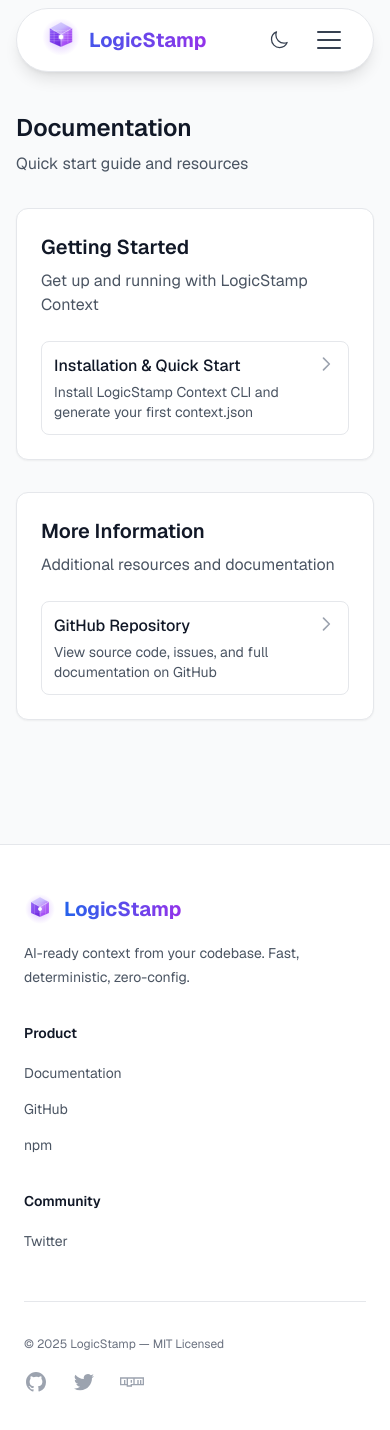
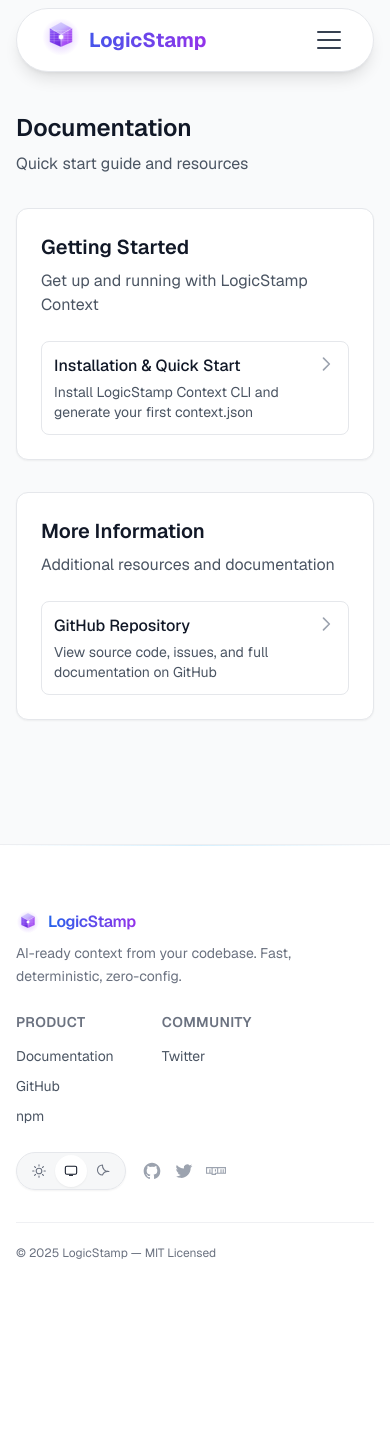
Before and after one commit to LogicStamp/logicstamp.dev, a Next.js app: page /docs in a window 390 px wide. Shown: the top 1430 px of the page. After the commit the page ends 1327 px from the top, so only its background shows below. Built offline with nearby package versions, Linux system fonts and the light colour scheme.

Commit message:
Implement theme toggle functionality and enhance footer and header components. Added ThemeToggle component for user theme preference selection. Updated Footer and Header to integrate theme toggle and improve layout and styling.

```diff
--- a/src/components/Footer.tsx
+++ b/src/components/Footer.tsx
@@ -1,5 +1,6 @@
 import AnimatedSection from './AnimatedSection'
 import LogicStampLogo from './LogicStampLogo'
+import ThemeToggle from './ThemeToggle'
 
 const navigation = {
   product: [
@@ -14,39 +15,42 @@ const navigation = {
 
 export default function Footer() {
   return (
-    <footer className="bg-white dark:bg-gray-900 border-t border-gray-200 dark:border-gray-800">
-      <div className="mx-auto max-w-7xl px-6 py-12 lg:px-8 lg:py-16">
-        {/* Main Footer Content */}
-        <div className="grid grid-cols-1 gap-8 lg:grid-cols-3">
-          {/* Logo and Tagline */}
+    <footer className="border-t border-gray-200/70 dark:border-gray-800/80 bg-white/80 dark:bg-gray-950/60 backdrop-blur">
+      {/* Faint gradient accent line */}
+      <div className="h-px w-full bg-gradient-to-r from-transparent via-primary-200/60 dark:via-secondary-700/60 to-transparent" />
+
+      <div className="mx-auto max-w-6xl px-4 sm:px-6 lg:px-8 py-16">
         <AnimatedSection direction="up" delay={0}>
-            <div>
+          <div className="flex flex-col gap-8 md:gap-6">
+            {/* Top row: logo + nav + controls */}
+            <div className="flex flex-col gap-6 md:flex-row md:items-start md:justify-between">
+              {/* Logo + Tagline */}
+              <div className="min-w-0 pr-4 md:pr-8">
                 <a href="/" className="flex items-center gap-2 group">
-                <LogicStampLogo className="logicstamp-logo" size={32} />
-                <span className="text-xl font-bold bg-gradient-to-r from-blue-600 to-purple-600 dark:from-blue-400 dark:to-purple-400 bg-clip-text text-transparent">
+                  <LogicStampLogo className="logicstamp-logo" size={24} />
+                  <span className="text-base font-semibold tracking-tight bg-gradient-to-r from-blue-600 to-purple-600 dark:from-blue-400 dark:to-purple-400 bg-clip-text text-transparent">
                     LogicStamp
                   </span>
                 </a>
-              <p className="mt-4 text-sm lg:text-base leading-6 text-gray-600 dark:text-gray-400">
+                <p className="mt-2 max-w-xs text-sm leading-relaxed text-gray-500 dark:text-gray-400">
                   AI-ready context from your codebase. Fast, deterministic, zero-config.
                 </p>
               </div>
-          </AnimatedSection>
 
-          {/* Product */}
-          <AnimatedSection direction="up" delay={100}>
+              {/* Product / Community columns */}
+              <div className="flex flex-wrap gap-y-4 gap-x-12 lg:gap-x-20 text-sm md:justify-center">
                 <div>
-              <h3 className="text-sm lg:text-base font-semibold leading-6 text-gray-900 dark:text-white">
+                  <h3 className="text-sm font-semibold uppercase tracking-wide text-gray-500 dark:text-gray-400">
                     Product
                   </h3>
-              <ul role="list" className="mt-4 space-y-3">
+                  <ul role="list" className="mt-3 space-y-1.5">
                     {navigation.product.map((item) => (
                       <li key={item.name}>
                         <a
                           href={item.href}
                           target={item.external ? '_blank' : undefined}
                           rel={item.external ? 'noopener noreferrer' : undefined}
-                      className="text-sm lg:text-base leading-6 text-gray-600 dark:text-gray-400 hover:text-gray-900 dark:hover:text-white transition-colors"
+                          className="text-sm leading-6 text-gray-600 dark:text-gray-400 hover:text-gray-900 dark:hover:text-white transition-colors"
                         >
                           {item.name}
                         </a>
@@ -54,22 +58,19 @@ export default function Footer() {
                     ))}
                   </ul>
                 </div>
-          </AnimatedSection>
 
-          {/* Community */}
-          <AnimatedSection direction="up" delay={200}>
                 <div>
-              <h3 className="text-sm lg:text-base font-semibold leading-6 text-gray-900 dark:text-white">
+                  <h3 className="text-sm font-semibold uppercase tracking-wide text-gray-500 dark:text-gray-400">
                     Community
                   </h3>
-              <ul role="list" className="mt-4 space-y-3">
+                  <ul role="list" className="mt-3 space-y-1.5">
                     {navigation.community.map((item) => (
                       <li key={item.name}>
                         <a
                           href={item.href}
                           target={item.external ? '_blank' : undefined}
                           rel={item.external ? 'noopener noreferrer' : undefined}
-                      className="text-sm lg:text-base leading-6 text-gray-600 dark:text-gray-400 hover:text-gray-900 dark:hover:text-white transition-colors"
+                          className="text-sm leading-6 text-gray-600 dark:text-gray-400 hover:text-gray-900 dark:hover:text-white transition-colors"
                         >
                           {item.name}
                         </a>
@@ -77,24 +78,20 @@ export default function Footer() {
                     ))}
                   </ul>
                 </div>
-          </AnimatedSection>
               </div>
 
-        {/* Bottom Bar */}
-        <AnimatedSection direction="up" delay={300}>
-          <div className="mt-12 border-t border-gray-200 dark:border-gray-800 pt-8 flex flex-col md:flex-row md:items-center md:justify-between">
-            <p className="text-xs lg:text-sm leading-5 text-gray-500 dark:text-gray-400">
-              &copy; 2025 LogicStamp — MIT Licensed
-            </p>
-            <div className="mt-4 md:mt-0 flex space-x-6">
+              {/* Theme toggle + icons */}
+              <div className="flex items-center justify-start gap-4 md:justify-end">
+                <ThemeToggle compact />
+                <div className="flex items-center gap-3">
                   <a
                     href="https://github.com/logicstamp/logicstamp-context"
                     target="_blank"
                     rel="noopener noreferrer"
-                className="text-gray-400 hover:text-gray-500 dark:hover:text-gray-300 transition-colors duration-200 hover-lift"
+                    className="text-gray-400 hover:text-gray-600 dark:hover:text-gray-300 transition-colors duration-200 hover-lift"
                   >
                     <span className="sr-only">GitHub</span>
-                <svg className="h-6 w-6" fill="currentColor" viewBox="0 0 24 24" aria-hidden="true">
+                    <svg className="h-5 w-5" fill="currentColor" viewBox="0 0 24 24" aria-hidden="true">
                       <path
                         fillRule="evenodd"
                         d="M12 2C6.477 2 2 6.484 2 12.017c0 4.425 2.865 8.18 6.839 9.504.5.092.682-.217.682-.483 0-.237-.008-.868-.013-1.703-2.782.605-3.369-1.343-3.369-1.343-.454-1.158-1.11-1.466-1.11-1.466-.908-.62.069-.608.069-.608 1.003.07 1.531 1.032 1.531 1.032.892 1.53 2.341 1.088 2.91.832.092-.647.35-1.088.636-1.338-2.22-.253-4.555-1.113-4.555-4.951 0-1.093.39-1.988 1.029-2.688-.103-.253-.446-1.272.098-2.65 0 0 .84-.27 2.75 1.026A9.564 9.564 0 0112 6.844c.85.004 1.705.115 2.504.337 1.909-1.296 2.747-1.027 2.747-1.027.546 1.379.202 2.398.1 2.651.64.7 1.028 1.595 1.028 2.688 0 3.848-2.339 4.695-4.566 4.943.359.309.678.92.678 1.855 0 1.338-.012 2.419-.012 2.747 0 .268.18.58.688.482A10.019 10.019 0 0022 12.017C22 6.484 17.522 2 12 2z"
@@ -106,10 +103,10 @@ export default function Footer() {
                     href="https://twitter.com/logicstamp"
                     target="_blank"
                     rel="noopener noreferrer"
-                className="text-gray-400 hover:text-gray-500 dark:hover:text-gray-300 transition-colors duration-200 hover-lift"
+                    className="text-gray-400 hover:text-gray-600 dark:hover:text-gray-300 transition-colors duration-200 hover-lift"
                   >
                     <span className="sr-only">Twitter</span>
-                <svg className="h-6 w-6" fill="currentColor" viewBox="0 0 24 24" aria-hidden="true">
+                    <svg className="h-5 w-5" fill="currentColor" viewBox="0 0 24 24" aria-hidden="true">
                       <path d="M8.29 20.251c7.547 0 11.675-6.253 11.675-11.675 0-.178 0-.355-.012-.53A8.348 8.348 0 0022 5.92a8.19 8.19 0 01-2.357.646 4.118 4.118 0 001.804-2.27 8.224 8.224 0 01-2.605.996 4.107 4.107 0 00-6.993 3.743 11.65 11.65 0 01-8.457-4.287 4.106 4.106 0 001.27 5.477A4.072 4.072 0 012.8 9.713v.052a4.105 4.105 0 003.292 4.022 4.095 4.095 0 01-1.853.07 4.108 4.108 0 003.834 2.85A8.233 8.233 0 012 18.407a11.616 11.616 0 006.29 1.84" />
                     </svg>
                   </a>
@@ -117,13 +114,22 @@ export default function Footer() {
                     href="https://www.npmjs.com/package/logicstamp-context"
                     target="_blank"
                     rel="noopener noreferrer"
-                className="text-gray-400 hover:text-gray-500 dark:hover:text-gray-300 transition-colors duration-200 hover-lift"
+                    className="text-gray-400 hover:text-gray-600 dark:hover:text-gray-300 transition-colors duration-200 hover-lift"
                   >
                     <span className="sr-only">npm</span>
-                <svg className="h-6 w-6" fill="currentColor" viewBox="0 0 24 24" aria-hidden="true">
+                    <svg className="h-5 w-5" fill="currentColor" viewBox="0 0 24 24" aria-hidden="true">
                       <path d="M0 7.334v8h6.666v1.332H12v-1.332h12v-8H0zm6.666 6.664H5.334v-4H3.999v4H1.335V8.667h5.331v5.331zm4 0v1.336H8.001V8.667h5.334v5.332h-2.669v-.001zm12.001 0h-1.33v-4h-1.336v4h-1.335v-4h-1.33v4h-2.671V8.667h8.002v5.331zM10.665 10H12v2.667h-1.335V10z" />
                     </svg>
                   </a>
+                </div>
+              </div>
+            </div>
+
+            {/* Bottom bar */}
+            <div className="flex flex-col items-start gap-3 border-t border-gray-200/60 dark:border-gray-800/70 pt-5 md:flex-row md:items-center md:justify-between">
+              <p className="text-xs md:text-sm leading-5 text-gray-500 dark:text-gray-400">
+                &copy; 2025 LogicStamp — MIT Licensed
+              </p>
             </div>
           </div>
         </AnimatedSection>
--- a/src/components/Header.tsx
+++ b/src/components/Header.tsx
@@ -1,21 +1,18 @@
 'use client'
 import { useState, useEffect } from 'react'
 import { usePathname } from 'next/navigation'
-import { useTheme } from '@/contexts/ThemeContext'
 import LogicStampLogo from './LogicStampLogo'
+import ThemeToggle from './ThemeToggle'
 
 export default function Header() {
   const [mobileMenuOpen, setMobileMenuOpen] = useState(false)
   const [mounted, setMounted] = useState(false)
-  const { darkMode, toggleDarkMode, isLoaded } = useTheme()
   const pathname = usePathname()
 
-  // Only show icon after theme is loaded to prevent flash
+  // Used only to prevent animations on first render for the mobile dropdown
   useEffect(() => {
-    if (isLoaded) {
-      setMounted(true)
-    }
-  }, [isLoaded])
+    setMounted(true)
+  }, [])
 
   const smoothScrollToTop = () => {
     const startPosition = window.pageYOffset
@@ -93,26 +90,8 @@ export default function Header() {
             </a>
           </div>
 
-          {/* Mobile menu button and theme toggle */}
+          {/* Mobile menu button */}
           <div className="flex lg:hidden items-center gap-3">
-            <button
-              onClick={toggleDarkMode}
-              className="p-2 rounded-md text-gray-700 dark:text-gray-300 hover:bg-gray-100 dark:hover:bg-gray-800 transition-colors"
-              aria-label="Toggle dark mode"
-            >
-              {mounted && darkMode ? (
-                <svg className="h-5 w-5" fill="none" viewBox="0 0 24 24" strokeWidth="1.5" stroke="currentColor">
-                  <path strokeLinecap="round" strokeLinejoin="round" d="M12 3v2.25m6.364.386l-1.591 1.591M21 12h-2.25m-.386 6.364l-1.591-1.591M12 18.75V21m-4.773-4.227l-1.591 1.591M5.25 12H3m4.227-4.773L5.636 5.636M15.75 12a3.75 3.75 0 11-7.5 0 3.75 3.75 0 017.5 0z" />
-                </svg>
-              ) : mounted && !darkMode ? (
-                <svg className="h-5 w-5" fill="none" viewBox="0 0 24 24" strokeWidth="1.5" stroke="currentColor">
-                  <path strokeLinecap="round" strokeLinejoin="round" d="M21.752 15.002A9.718 9.718 0 0118 15.75c-5.385 0-9.75-4.365-9.75-9.75 0-1.33.266-2.597.748-3.752A9.753 9.753 0 003 11.25C3 16.635 7.365 21 12.75 21a9.753 9.753 0 009.002-5.998z" />
-                </svg>
-              ) : (
-                // Placeholder to prevent layout shift
-                <div className="h-5 w-5" />
-              )}
-            </button>
             <button
               type="button"
               className="inline-flex items-center justify-center rounded-md p-2 text-gray-700 dark:text-gray-300 hover:bg-gray-100 dark:hover:bg-gray-800 transition-colors"
@@ -143,26 +122,7 @@ export default function Header() {
           </div>
 
           {/* Desktop CTA */}
-          <div className="hidden lg:flex lg:flex-1 lg:justify-end lg:items-center lg:gap-x-4">
-            <button
-              onClick={toggleDarkMode}
-              className="p-2 rounded-md text-gray-700 dark:text-gray-300 hover:bg-gray-100 dark:hover:bg-gray-800 transition-colors"
-              aria-label="Toggle dark mode"
-            >
-              {mounted && darkMode ? (
-                <svg className="h-5 w-5" fill="none" viewBox="0 0 24 24" strokeWidth="1.5" stroke="currentColor">
-                  <path strokeLinecap="round" strokeLinejoin="round" d="M12 3v2.25m6.364.386l-1.591 1.591M21 12h-2.25m-.386 6.364l-1.591-1.591M12 18.75V21m-4.773-4.227l-1.591 1.591M5.25 12H3m4.227-4.773L5.636 5.636M15.75 12a3.75 3.75 0 11-7.5 0 3.75 3.75 0 017.5 0z" />
-                </svg>
-              ) : mounted && !darkMode ? (
-                <svg className="h-5 w-5" fill="none" viewBox="0 0 24 24" strokeWidth="1.5" stroke="currentColor">
-                  <path strokeLinecap="round" strokeLinejoin="round" d="M21.752 15.002A9.718 9.718 0 0118 15.75c-5.385 0-9.75-4.365-9.75-9.75 0-1.33.266-2.597.748-3.752A9.753 9.753 0 003 11.25C3 16.635 7.365 21 12.75 21a9.753 9.753 0 009.002-5.998z" />
-                </svg>
-              ) : (
-                // Placeholder to prevent layout shift
-                <div className="h-5 w-5" />
-              )}
-            </button>
-
+          <div className="hidden lg:flex lg:flex-1 lg:justify-end lg:items-center">
             <a
               href="/docs/getting-started"
               className="rounded-full bg-gradient-blue-purple px-8 py-2.5 text-base lg:text-lg font-semibold text-white shadow-sm hover:bg-gradient-blue-purple-deep focus-visible:outline focus-visible:outline-2 focus-visible:outline-offset-2 focus-visible:outline-secondary-600 transition-all"
@@ -193,8 +153,11 @@ export default function Header() {
             ))}
           </div>
 
-          {/* Get Started button */}
-          <div className="mt-4 pt-4 border-t border-gray-200 dark:border-gray-700">
+          {/* Theme toggle + Get Started button */}
+          <div className="mt-4 pt-4 border-t border-gray-200 dark:border-gray-700 space-y-4">
+            <div className="flex justify-center">
+              <ThemeToggle compact />
+            </div>
             <a
               href="/docs/getting-started"
               className="block w-full px-3 py-2.5 text-center text-base lg:text-lg font-semibold leading-7 text-white bg-gradient-blue-purple hover:bg-gradient-blue-purple-deep transition-colors duration-200 rounded-lg"
--- /dev/null
+++ b/src/components/ThemeToggle.tsx
@@ -0,0 +1,111 @@
+'use client'
+
+import { useTheme } from '@/contexts/ThemeContext'
+
+const options = [
+  { id: 'light', label: 'Light' as const },
+  { id: 'system', label: 'System' as const },
+  { id: 'dark', label: 'Dark' as const },
+]
+
+export default function ThemeToggle({ compact = false }: { compact?: boolean }) {
+  const { theme, setTheme, isDarkMode, isLoaded } = useTheme()
+
+  // While loading, reserve space to avoid layout shift
+  if (!isLoaded) {
+    return (
+      <div
+        className={`inline-flex items-center rounded-full border border-gray-200 dark:border-gray-700 bg-gray-100/70 dark:bg-gray-800/70 ${
+          compact ? 'px-1.5 py-0.5' : 'px-1.5 py-1'
+        }`}
+      >
+        <div className={`${compact ? 'w-7 h-7' : 'w-8 h-8'} rounded-full`} />
+        <div className={`${compact ? 'w-7 h-7' : 'w-8 h-8'} rounded-full ml-1`} />
+        <div className={`${compact ? 'w-7 h-7' : 'w-8 h-8'} rounded-full ml-1`} />
+      </div>
+    )
+  }
+
+  return (
+    <div
+      className={`inline-flex items-center rounded-full border border-gray-200 dark:border-gray-700 bg-gray-100/70 dark:bg-gray-800/70 text-gray-700 dark:text-gray-200 shadow-sm ${
+        compact ? 'px-1.5 py-0.5' : 'px-1.5 py-1'
+      }`}
+      role="radiogroup"
+      aria-label="Color theme"
+    >
+      {options.map((option) => {
+        const selected = theme === option.id
+
+        return (
+          <button
+            key={option.id}
+            type="button"
+            role="radio"
+            aria-checked={selected}
+            onClick={() => setTheme(option.id)}
+            className={`relative flex items-center justify-center rounded-full transition-all duration-150 focus-visible:outline-none focus-visible:ring-2 focus-visible:ring-offset-2 focus-visible:ring-blue-500 focus-visible:ring-offset-transparent ${
+              compact ? 'w-8 h-8 text-xs' : 'w-9 h-9 text-sm'
+            } ${
+              selected
+                ? 'bg-white dark:bg-gray-900 text-gray-900 dark:text-white shadow-sm'
+                : 'text-gray-500 dark:text-gray-400 hover:text-gray-900 dark:hover:text-white'
+            }`}
+          >
+            <span className="sr-only">{option.label} theme</span>
+            {option.id === 'light' && (
+              <svg
+                className={compact ? 'h-4 w-4' : 'h-4.5 w-4.5'}
+                viewBox="0 0 24 24"
+                fill="none"
+                stroke="currentColor"
+                strokeWidth="1.6"
+              >
+                <path
+                  strokeLinecap="round"
+                  strokeLinejoin="round"
+                  d="M12 4.5v-2M17.247 6.753l1.414-1.414M19.5 12h2M17.247 17.247l1.414 1.414M12 19.5v2M6.753 17.247l-1.414 1.414M4.5 12h-2M6.753 6.753 5.339 5.339"
+                />
+                <circle cx="12" cy="12" r="4.25" />
+              </svg>
+            )}
+            {option.id === 'system' && (
+              <svg
+                className={compact ? 'h-4 w-4' : 'h-4.5 w-4.5'}
+                viewBox="0 0 24 24"
+                fill="none"
+                stroke="currentColor"
+                strokeWidth="1.6"
+              >
+                <rect
+                  x="3.5"
+                  y="5"
+                  width="17"
+                  height="12"
+                  rx="2.2"
+                  ry="2.2"
+                />
+                <path d="M9 18.5h6" />
+              </svg>
+            )}
+            {option.id === 'dark' && (
+              <svg
+                className={compact ? 'h-4 w-4' : 'h-4.5 w-4.5'}
+                viewBox="0 0 24 24"
+                fill="none"
+                stroke="currentColor"
+                strokeWidth="1.6"
+              >
+                <path
+                  strokeLinecap="round"
+                  strokeLinejoin="round"
+                  d="M21 12.79A9 9 0 0111.21 3a7.5 7.5 0 000 15A9 9 0 0121 12.79z"
+                />
+              </svg>
+            )}
+          </button>
+        )
+      })}
+    </div>
+  )
+}
--- a/src/contexts/ThemeContext.tsx
+++ b/src/contexts/ThemeContext.tsx
@@ -1,55 +1,87 @@
 'use client'
 import { createContext, useContext, useState, useEffect, ReactNode } from 'react'
 
+type ThemePreference = 'light' | 'dark' | 'system'
+
 interface ThemeContextType {
-  darkMode: boolean
+  /** The current user preference: light, dark, or system */
+  theme: ThemePreference
+  /** Whether the effective theme is dark (after considering system preference) */
+  isDarkMode: boolean
+  /** Set a specific theme preference */
+  setTheme: (theme: ThemePreference) => void
+  /** Convenience toggle between light and dark (kept for backwards compatibility) */
   toggleDarkMode: () => void
+  /** True once we’ve read from DOM/localStorage and applied theme */
   isLoaded: boolean
 }
 
 const ThemeContext = createContext<ThemeContextType | undefined>(undefined)
 
 export function ThemeProvider({ children }: { children: ReactNode }) {
-  // Always start with false to ensure server and client initial render match
-  // This prevents hydration errors - we'll update after mount
-  const [darkMode, setDarkMode] = useState(false)
+  // Default to system so server/client match; we resolve real preference after mount
+  const [theme, setThemeState] = useState<ThemePreference>('system')
+  const [systemPrefersDark, setSystemPrefersDark] = useState(false)
   const [isLoaded, setIsLoaded] = useState(false)
 
-  // Load theme from DOM/localStorage after mount to prevent hydration mismatch
+  // Load theme preference and system preference after mount
   useEffect(() => {
-    const savedTheme = localStorage.getItem('theme')
-    const currentTheme = savedTheme || (window.matchMedia('(prefers-color-scheme: dark)').matches ? 'dark' : 'light')
-    const shouldBeDark = currentTheme === 'dark'
+    const mediaQuery = window.matchMedia('(prefers-color-scheme: dark)')
+    const handleChange = (event: MediaQueryListEvent) => {
+      setSystemPrefersDark(event.matches)
+    }
 
-    // Check DOM as source of truth (set by script in layout.tsx)
-    // The script runs before React, so DOM should already have the correct class
-    const domIsDark = document.documentElement.classList.contains('dark')
+    setSystemPrefersDark(mediaQuery.matches)
 
-    // Use DOM state (it's the source of truth set by the script)
-    setDarkMode(domIsDark)
+    const savedTheme = (localStorage.getItem('theme') as ThemePreference | null) || 'system'
+    setThemeState(savedTheme)
+
+    mediaQuery.addEventListener('change', handleChange)
     setIsLoaded(true)
-  }, []) // Only run once on mount
 
-  // Save theme preference to localStorage and apply to document when user toggles
+    return () => {
+      mediaQuery.removeEventListener('change', handleChange)
+    }
+  }, [])
+
+  // Apply the effective theme to the document & persist preference
   useEffect(() => {
-    if (isLoaded) {
-      localStorage.setItem('theme', darkMode ? 'dark' : 'light')
-      if (darkMode) {
+    if (!isLoaded) return
+
+    localStorage.setItem('theme', theme)
+
+    const effectiveDark = theme === 'dark' || (theme === 'system' && systemPrefersDark)
+
+    if (effectiveDark) {
       document.documentElement.classList.add('dark')
       document.documentElement.setAttribute('data-theme', 'dark')
     } else {
       document.documentElement.classList.remove('dark')
       document.documentElement.setAttribute('data-theme', 'light')
     }
+  }, [theme, systemPrefersDark, isLoaded])
+
+  const setTheme = (newTheme: ThemePreference) => {
+    setThemeState(newTheme)
   }
-  }, [darkMode, isLoaded])
 
   const toggleDarkMode = () => {
-    setDarkMode(!darkMode)
+    // Simple toggle between explicit light and dark
+    setThemeState((prev) => (prev === 'dark' ? 'light' : 'dark'))
   }
 
+  const effectiveDark = theme === 'dark' || (theme === 'system' && systemPrefersDark)
+
   return (
-    <ThemeContext.Provider value={{ darkMode, toggleDarkMode, isLoaded }}>
+    <ThemeContext.Provider
+      value={{
+        theme,
+        isDarkMode: effectiveDark,
+        setTheme,
+        toggleDarkMode,
+        isLoaded,
+      }}
+    >
       {children}
     </ThemeContext.Provider>
   )
```
Lines whose indentation alone changed are shown as unchanged.
